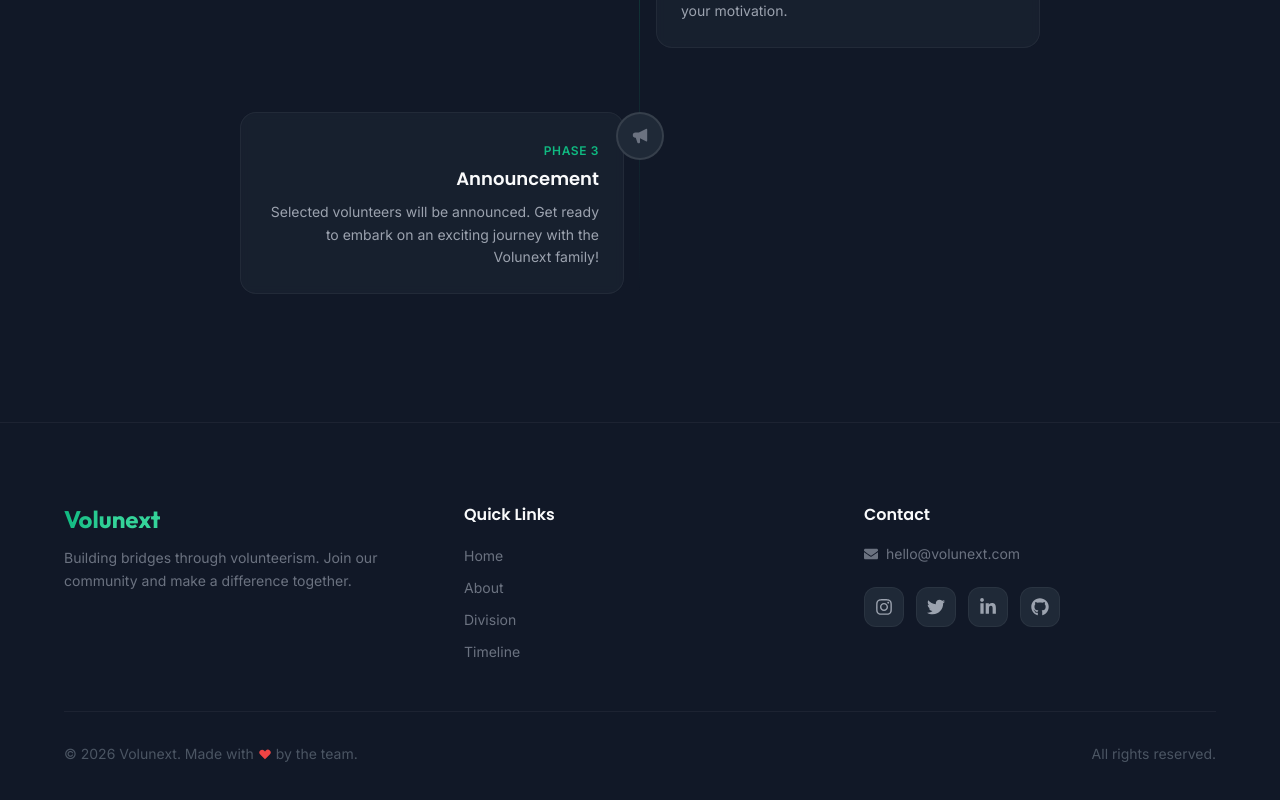
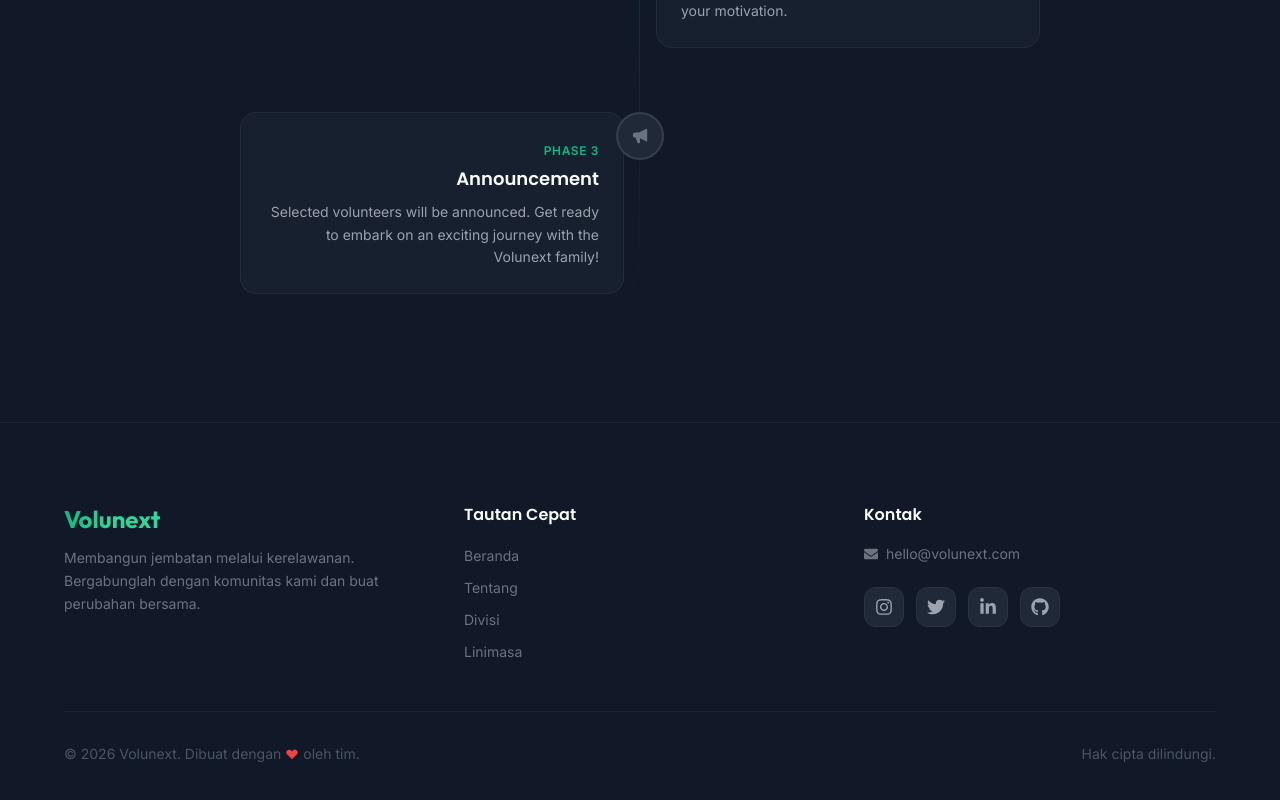
Before and after one commit to cpzz18/web-recruitment, a React (Vite) app: page / in a window 1280 px wide. Shown: the part 3026-3826 px from the top of the page. Built offline with nearby package versions, Linux system fonts and the light colour scheme.

Commit message:
feat: add about Footer

```diff
--- a/src/components/Footer.tsx
+++ b/src/components/Footer.tsx
@@ -16,10 +16,10 @@ const socialLinks = [
 ]
 
 const footerLinks = [
-  { label: 'Home', href: '#home' },
-  { label: 'About', href: '#about' },
-  { label: 'Division', href: '#division' },
-  { label: 'Timeline', href: '#timeline' },
+  { label: 'Beranda', href: '#home' },
+  { label: 'Tentang', href: '#about' },
+  { label: 'Divisi', href: '#division' },
+  { label: 'Linimasa', href: '#timeline' },
 ]
 
 export default function Footer() {
@@ -41,12 +41,11 @@ export default function Footer() {
               Volunext
             </a>
             <p className="text-gray-500 mt-3 text-sm leading-relaxed max-w-xs">
-              Building bridges through volunteerism. Join our community and make
-              a difference together.
+              Membangun jembatan melalui kerelawanan. Bergabunglah dengan komunitas kami dan buat perubahan bersama.
             </p>
           </motion.div>
 
-          {/* Links */}
+          {/* Tautan */}
           <motion.div
             initial={{ opacity: 0, y: 30 }}
             whileInView={{ opacity: 1, y: 0 }}
@@ -54,7 +53,7 @@ export default function Footer() {
             transition={{ duration: 0.6, delay: 0.1 }}
           >
             <h4 className="font-heading font-semibold text-light mb-4">
-              Quick Links
+              Tautan Cepat
             </h4>
             <ul className="space-y-2">
               {footerLinks.map((link) => (
@@ -70,7 +69,7 @@ export default function Footer() {
             </ul>
           </motion.div>
 
-          {/* Contact */}
+          {/* Kontak */}
           <motion.div
             initial={{ opacity: 0, y: 30 }}
             whileInView={{ opacity: 1, y: 0 }}
@@ -78,7 +77,7 @@ export default function Footer() {
             transition={{ duration: 0.6, delay: 0.2 }}
           >
             <h4 className="font-heading font-semibold text-light mb-4">
-              Contact
+              Kontak
             </h4>
             <a
               href="mailto:hello@volunext.com"
@@ -88,7 +87,7 @@ export default function Footer() {
               hello@volunext.com
             </a>
 
-            {/* Social Icons */}
+            {/* Ikon Sosial */}
             <div className="flex gap-3 mt-5">
               {socialLinks.map((social) => (
                 <motion.a
@@ -105,7 +104,7 @@ export default function Footer() {
           </motion.div>
         </div>
 
-        {/* Bottom Bar */}
+        {/* Bar Bawah */}
         <motion.div
           initial={{ opacity: 0 }}
           whileInView={{ opacity: 1 }}
@@ -114,11 +113,11 @@ export default function Footer() {
           className="pt-8 border-t border-white/5 flex flex-col sm:flex-row items-center justify-between gap-4"
         >
           <p className="text-gray-600 text-sm flex items-center gap-1">
-            &copy; {new Date().getFullYear()} Volunext. Made with{' '}
-            <HiHeart className="text-red-500 inline" /> by the team.
+            &copy; {new Date().getFullYear()} Volunext. Dibuat dengan{' '}
+            <HiHeart className="text-red-500 inline" /> oleh tim.
           </p>
           <p className="text-gray-600 text-sm">
-            All rights reserved.
+            Hak cipta dilindungi.
           </p>
         </motion.div>
       </div>
```
